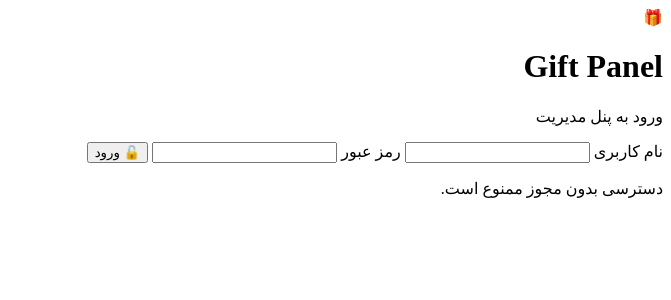
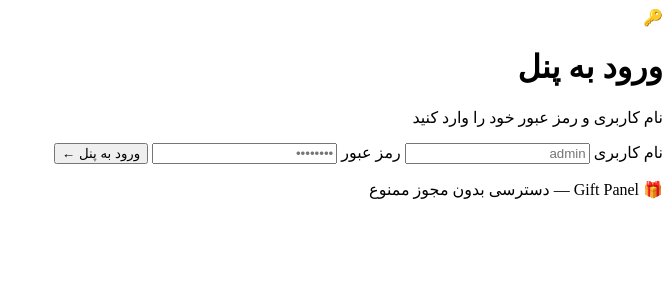
Before and after one commit to asd1asd00000/conf-to-sub, a FastAPI app: page /admin/login in a window 1280 px wide. Shown: the top 300 px of the page, without its empty margins (609-1280 px from the left). Run offline with FastAPI, Linux system fonts and the light colour scheme.

Commit message:
Refactor login.html for improved design and error handling
Updated the login page layout and styling.

```diff
--- a/app/templates/login.html
+++ b/app/templates/login.html
@@ -6,36 +6,42 @@
     <title>ورود - Gift Panel</title>
     <link rel="stylesheet" href="/static/style.css">
 </head>
-<body class="min-h-screen flex items-center justify-center p-4">
-    <div class="w-full max-w-sm">
-        <div class="text-center mb-6">
-            <div class="text-6xl mb-3">🎁</div>
-            <h1 class="text-2xl font-bold text-gray-800">Gift Panel</h1>
-            <p class="text-gray-500 text-sm mt-1">ورود به پنل مدیریت</p>
-        </div>
+<body class="bg-dark-gold min-h-screen flex items-center justify-center p-4">
 
-        {% if error %}
-        <div class="bg-red-50 border border-red-200 text-red-700 rounded-lg p-3 mb-4 text-sm text-center toast-enter">
-            ⚠️ {{ error }}
-        </div>
-        {% endif %}
+    <div class="relative w-full max-w-md">
+        <!-- گوشه‌های تزئینی -->
+        <div class="corner corner-tl"></div>
+        <div class="corner corner-br"></div>
 
-        <div class="bg-white rounded-2xl shadow-xl p-7">
-            <form method="post" action="/admin/login">
-                <label class="block text-sm text-gray-600 mb-1">نام کاربری</label>
-                <input name="username" required autocomplete="username"
-                       class="w-full p-3 border border-gray-300 rounded-xl mb-4 focus:ring-2 focus:ring-blue-500 focus:outline-none">
+        <div class="glass-card rounded-3xl p-8 md:p-10 text-center">
+            <div class="icon-chip mx-auto mb-5">🔑</div>
 
-                <label class="block text-sm text-gray-600 mb-1">رمز عبور</label>
-                <input name="password" type="password" required autocomplete="current-password"
-                       class="w-full p-3 border border-gray-300 rounded-xl mb-5 focus:ring-2 focus:ring-blue-500 focus:outline-none">
+            <h1 class="text-2xl md:text-3xl font-extrabold text-white mb-2">
+                ورود به <span class="text-yellow-400">پنل</span>
+            </h1>
+            <p class="text-sm text-gray-400 mb-8">نام کاربری و رمز عبور خود را وارد کنید</p>
 
-                <button class="w-full bg-blue-600 hover:bg-blue-700 active:scale-[0.98] text-white py-3 rounded-xl font-bold shadow-lg shadow-blue-600/20">
-                    🔓 ورود
+            {% if error %}
+            <div class="error-glass mb-5 text-center">⚠️ {{ error }}</div>
+            {% endif %}
+
+            <form method="post" action="/admin/login" class="text-right">
+                <label class="block text-xs text-gray-400 mb-2">نام کاربری</label>
+                <input name="username" required autocomplete="username" placeholder="admin"
+                       class="input-gold w-full p-3.5 mb-4 text-sm">
+
+                <label class="block text-xs text-gray-400 mb-2">رمز عبور</label>
+                <input name="password" type="password" required autocomplete="current-password" placeholder="••••••••"
+                       class="input-gold w-full p-3.5 mb-7 text-sm">
+
+                <button class="btn-gold w-full py-3.5 text-sm">
+                    ورود به پنل ←
                 </button>
             </form>
+
+            <p class="text-[11px] text-gray-500 mt-7">🎁 Gift Panel — دسترسی بدون مجوز ممنوع</p>
         </div>
-        <p class="text-center text-xs text-gray-400 mt-4">دسترسی بدون مجوز ممنوع است.</p>
     </div>
+
 </body>
 </html>
```
